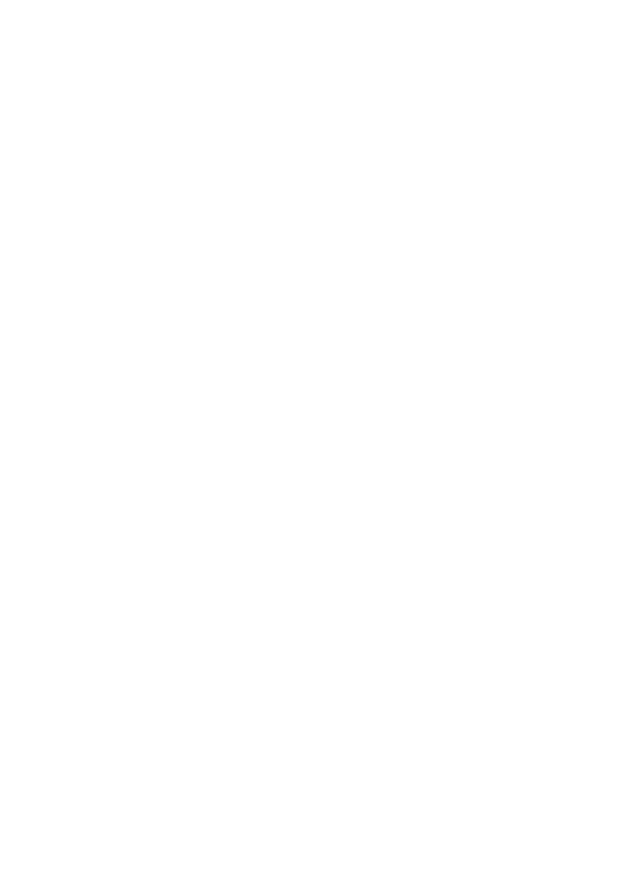
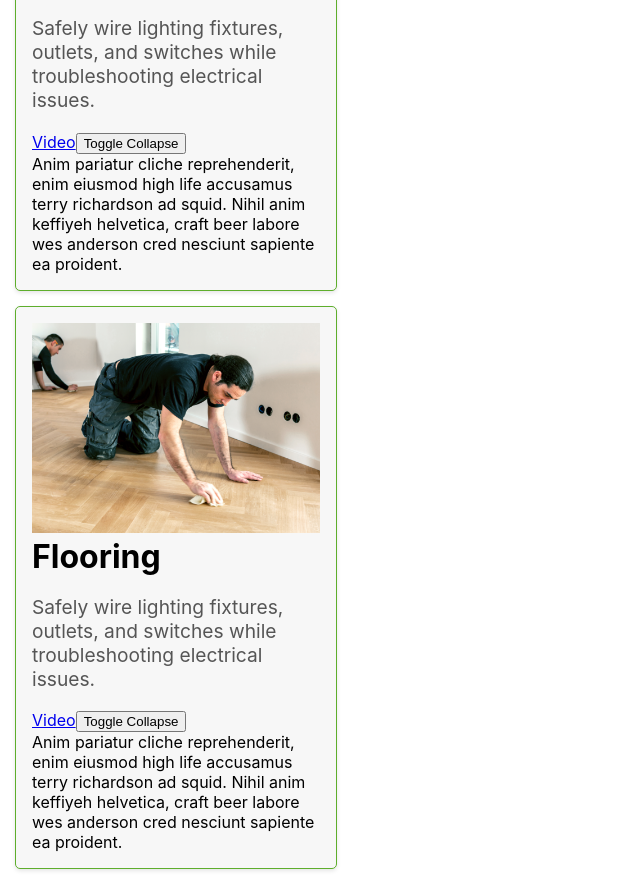
Before and after one commit to yshubber03/JP-Morgan-ReBuilding-Aurora, a React (Create React App) app in the folder frontendaurora/: page / in a window 1280 px wide. Shown: the part 1480-2364 px from the top of the page, without its empty margins (0-640 px from the left). Before the commit the page ends 1435 px from the top, so only its background shows below. Built offline with nearby package versions, Linux system fonts and the light colour scheme.

Commit message:
fixing dropdown - added state for toggled

```diff
--- a/frontendaurora/src/resources/ResourceCard.js
+++ b/frontendaurora/src/resources/ResourceCard.js
@@ -1,23 +1,39 @@
-import React from 'react';
+import React, { useState } from 'react';
 import Card from 'react-bootstrap/Card';
-import ListGroup from 'react-bootstrap/ListGroup';
 import './resources.css';
 
-const ResourceCard = ({ data, index }) => {
+const ResourceCard = ({ data }) => {
+  const [showCollapse, setShowCollapse] = useState(false);
+
+  const toggleCollapse = () => {
+    setShowCollapse(!showCollapse);
+  };
+
   return (
-    <Card style={{ width: '18rem' }} className = "resource-card">
+    <Card style={{ width: '18rem' }} className="resource-card">
       <Card.Img className="card-image" src={data.imageUrl} alt="Card image" />
       <Card.Body>
-        <Card.Title >{data.title}</Card.Title>
-        <Card.Text>
-          {data.description}
-        </Card.Text>
+        <Card.Title>{data.title}</Card.Title>
+        <Card.Text>{data.description}</Card.Text>
       </Card.Body>
       <Card.Body>
-        <Card.Link href={data.link}>Video </Card.Link>
+        <Card.Link href={data.link}>Video</Card.Link>
+        <button
+          className="btn btn-link"
+          type="button"
+          onClick={toggleCollapse}
+          aria-expanded={showCollapse}
+        >
+          Toggle Collapse
+        </button>
+        <div className={`collapse ${showCollapse ? 'show' : ''}`}>
+          <div className="card card-body">
+            Anim pariatur cliche reprehenderit, enim eiusmod high life accusamus terry richardson ad squid. Nihil anim keffiyeh helvetica, craft beer labore wes anderson cred nesciunt sapiente ea proident.
+          </div>
+        </div>
       </Card.Body>
     </Card>
-    );
-}
+  );
+};
 
 export default ResourceCard;
--- a/frontendaurora/src/resources/resources.css
+++ b/frontendaurora/src/resources/resources.css
@@ -1,9 +1,3 @@
-.resource-grid {
-    display: grid;
-    grid-template-columns: repeat(6, 1fr);
-    grid-gap: 15px; /* Adjust the gap between cards as needed */
-  }
-
 .resource-card {
     border: 1px solid #ccc;
     border-radius: 5px;
@@ -30,3 +24,16 @@
     max-width: 100%;
     height: auto;
   }
+
+/* resources.css */
+.video-dropdown {
+    display: none;
+    padding: 10px;
+    border: 1px solid #ccc;
+    border-top: none;
+    background-color: #fff;
+  }
+
+  .video-dropdown.active {
+    display: block;
+  }
--- a/frontendaurora/src/resources/resources.js
+++ b/frontendaurora/src/resources/resources.js
@@ -4,6 +4,7 @@ import './resources.css';
 import carpentryImage from '../images/carpentry.jpg';
 import drywallImage from '../images/drywall.jpg';
 import electricalImage from '../images/electrical.jpg';
+import flooringImage from '../images/flooring.jpg';
 
 const Resources = () => {
 
@@ -13,7 +14,8 @@ const Resources = () => {
         title: 'Carpentry',
         description: 'Learn how to craft custom furniture, build shelving units, and construct wooden fixtures.',
         imageUrl: carpentryImage,
-        link: 'https://www.youtube.com/watch?v=y8W7KbJTg7A'
+        link: 'https://www.youtube.com/watch?v=y8W7KbJTg7A',
+        videoLinks: ['https://www.youtube.com/watch?v=y8W7KbJTg7A', 'https://www.youtube.com/watch?v=7VpzUYln8g4']
       },
       {
         title: 'Drywall/Plaster Work',
@@ -27,19 +29,24 @@ const Resources = () => {
         imageUrl: electricalImage,
         link: 'https://www.youtube.com/watch?v=hEDto-bnHKw'
       },
+      {
+        title: 'Flooring',
+        description: 'Safely wire lighting fixtures, outlets, and switches while troubleshooting electrical issues.',
+        imageUrl: flooringImage,
+        link: 'https://www.youtube.com/watch?v=lP7B9B7WX1E'
+      },
     ];
 
     return (
       <div className="App">
         <h1 style={{ padding: '12px'}}>Volunteer Resources</h1>
-        <div class="resource-grid">
-            <div className="card-container">
-            {cardDataArray.map((data, index) => (
-                <ResourceCard key={index} data={data} />
-            ))}
-            </div>
+        <div className="card-container">
+        {cardDataArray.map((data, index) => (
+            <ResourceCard key={index} data={data} />
+        ))}
         </div>
       </div>
+
     );
   };
 
```
Also changed, not shown: frontendaurora/src/images/flooring.jpg (added).
